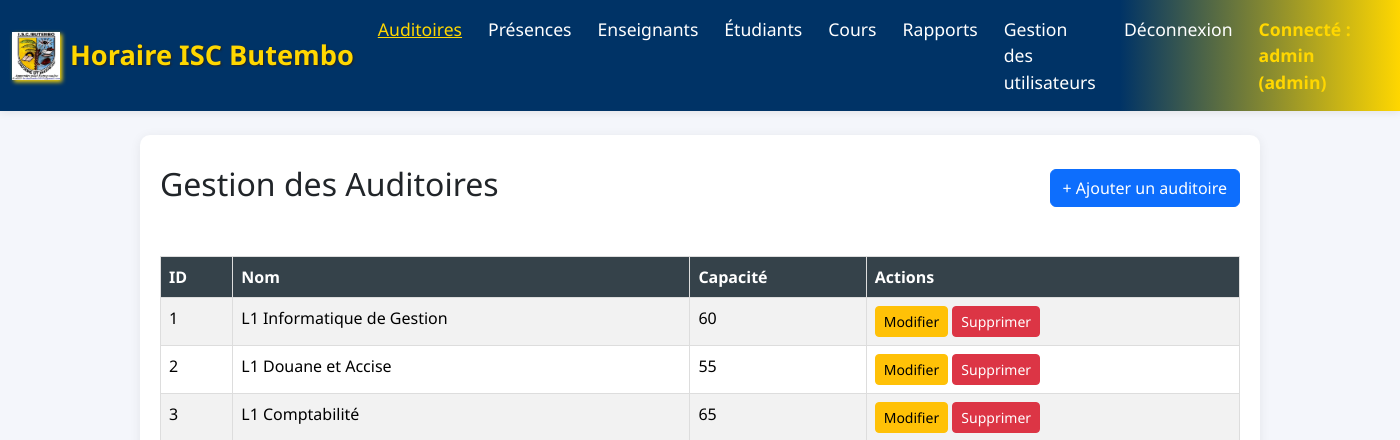
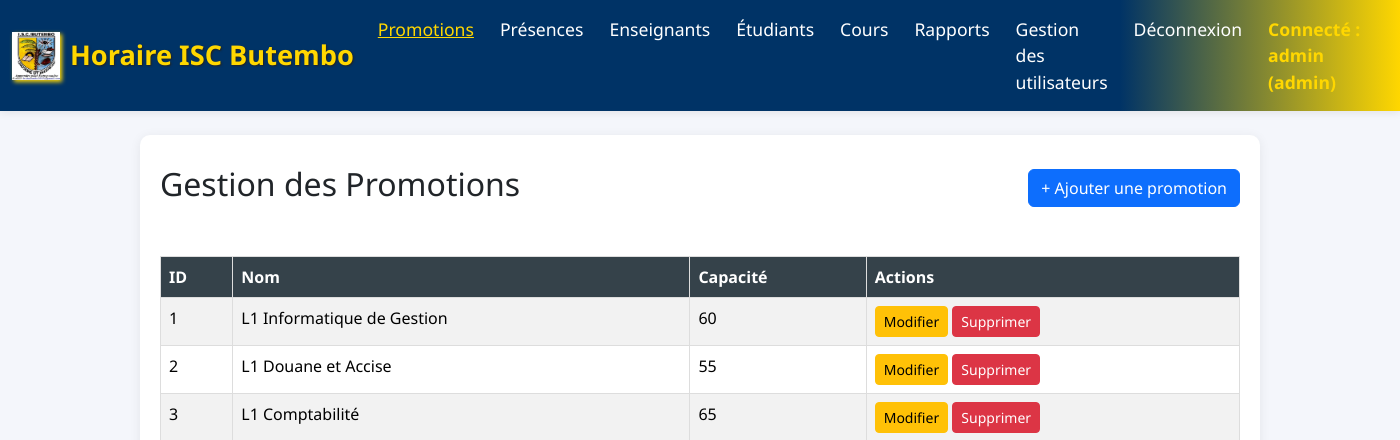
Before and after one commit to MUYISA-KAVALAMI/ISC_PRESENCE, a Flask app: page /auditoires in a window 1400 px wide. Shown: the top 440 px of the page. Run offline with Flask 2, Linux system fonts and the light colour scheme; a user stored in the database is signed in; data comes from the database, SQL or seed files in the repository.

Commit message:
my first commit

```diff
--- a/templates/ajouter_cours.html
+++ b/templates/ajouter_cours.html
@@ -15,9 +15,9 @@
 
             <div class="row">
                 <div class="col-md-6 mb-3">
-                    <label for="auditoire_id" class="form-label">Auditoire *</label>
+                    <label for="auditoire_id" class="form-label">Promotion *</label>
                     <select class="form-select" id="auditoire_id" name="auditoire_id" required>
-                        <option value="">Sélectionner un auditoire</option>
+                        <option value="">Sélectionner une promotion</option>
                         {% for auditoire in auditoires %}
                         <option value="{{ auditoire.id }}">{{ auditoire.nom }}{% if auditoire.capacite %} ({{ auditoire.capacite }} places){% endif %}</option>
                         {% endfor %}
--- a/templates/ajouter_etudiant.html
+++ b/templates/ajouter_etudiant.html
@@ -38,7 +38,7 @@
                 </div>
 
                 <div class="col-md-6 mb-3">
-                    <label for="auditoire_id" class="form-label">Auditoire *</label>
+                    <label for="auditoire_id" class="form-label">Promotion *</label>
                     <select class="form-select" id="auditoire_id" name="auditoire_id" required>
                         <option value="">Sélectionner un auditoire</option>
                         {% for auditoire in auditoires %}
--- a/templates/auditoires.html
+++ b/templates/auditoires.html
@@ -1,9 +1,9 @@
 {% extends "base.html" %}
-{% block title %}Gestion des Auditoires - Horaire ISC{% endblock %}
+{% block title %}Gestion des Promotions - Horaire ISC{% endblock %}
 {% block content %}
 <div class="d-flex justify-content-between align-items-center mb-4">
-    <h2>Gestion des Auditoires</h2>
-    <a href="{{ url_for('ajouter_auditoire') }}" class="btn btn-primary">+ Ajouter un auditoire</a>
+    <h2>Gestion des Promotions</h2>
+    <a href="{{ url_for('ajouter_auditoire') }}" class="btn btn-primary">+ Ajouter une promotion</a>
 </div>
 
 {% with messages = get_flashed_messages() %}
--- a/templates/base.html
+++ b/templates/base.html
@@ -72,7 +72,7 @@
                 <ul class="navbar-nav ms-auto">
                     {% if session.get('username') %}
                         <li class="nav-item">
-                            <a class="nav-link {% if request.endpoint == 'auditoires' %}active{% endif %}" href="{{ url_for('auditoires') }}">Auditoires</a>
+                            <a class="nav-link {% if request.endpoint == 'auditoires' %}active{% endif %}" href="{{ url_for('auditoires') }}">Promotions</a>
                         </li>
                         <li class="nav-item">
                             <a class="nav-link {% if request.endpoint == 'presence' or request.endpoint == 'rapport_presence' %}active{% endif %}" href="{{ url_for('presence') }}">Présences</a>
--- a/templates/cours.html
+++ b/templates/cours.html
@@ -26,7 +26,7 @@
             <div class="col-md-4">
                 <label for="filter_auditoire" class="form-label">Par auditoire</label>
                 <select class="form-select" id="filter_auditoire" onchange="filterCours()">
-                    <option value="">Tous les auditoires</option>
+                    <option value="">Toutes les Promotions</option>
                     {% for auditoire in auditoires_list %}
                     <option value="{{ auditoire.id }}">{{ auditoire.nom }}</option>
                     {% endfor %}
@@ -60,7 +60,7 @@
             <tr>
                 <th>ID</th>
                 <th>Désignation</th>  <!-- NOUVELLE COLONNE -->
-                <th>Auditoire</th>
+                <th>Promotions</th>
                 <th>Enseignant</th>
                 <th>Période</th>
                 <th>Volume Horaire</th>
--- a/templates/etudiants.html
+++ b/templates/etudiants.html
@@ -25,7 +25,7 @@
                 <th>Postnom</th>
                 <th>Prénom</th>
                 <th>Genre</th>
-                <th>Auditoire</th>
+                <th>Promotion</th>
                 <th>Actions</th>
             </tr>
         </thead>
--- a/templates/modifier_auditoire.html
+++ b/templates/modifier_auditoire.html
@@ -3,11 +3,11 @@
 {% block content %}
 <div class="row justify-content-center">
     <div class="col-md-6">
-        <h2 class="mb-4">Modifier l'Auditoire</h2>
+        <h2 class="mb-4">Modifier la Promotions</h2>
 
         <form method="POST">
             <div class="mb-3">
-                <label for="nom" class="form-label">Nom de l'auditoire</label>
+                <label for="nom" class="form-label">Nom de la Promotion</label>
                 <input type="text" class="form-control" id="nom" name="nom" value="{{ auditoire.nom }}" required>
             </div>
 
--- a/templates/presence.html
+++ b/templates/presence.html
@@ -59,7 +59,7 @@
                 <h6>Informations du cours:</h6>
                 <ul class="list-unstyled">
                     <li><strong>Désignation:</strong> {{ cours_selected.designation }}</li>
-                    <li><strong>Auditoire:</strong> {{ cours_selected.auditoire.nom }}</li>
+                    <li><strong>Promotion:</strong> {{ cours_selected.auditoire.nom }}</li>
                     <li><strong>Enseignant:</strong> {{ cours_selected.enseignant.nom }} {{ cours_selected.enseignant.postnom }}</li>
                 </ul>
             </div>
```
